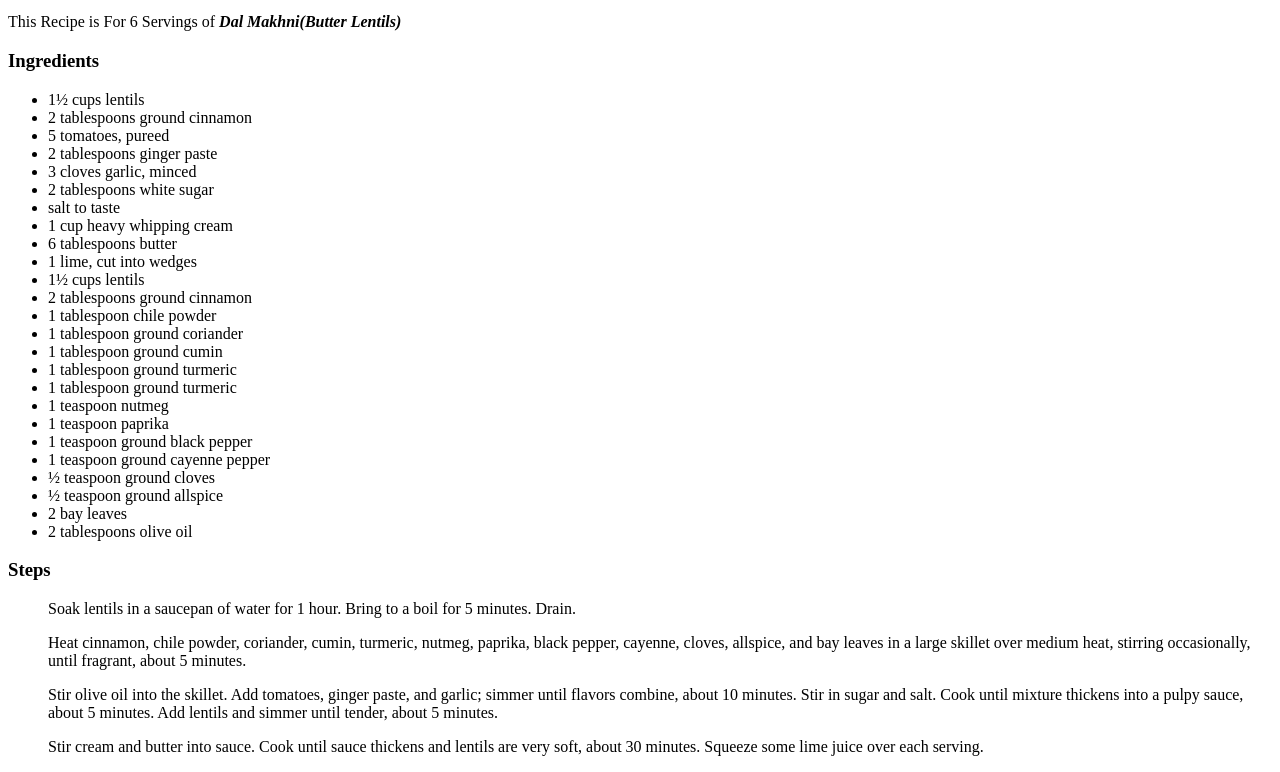
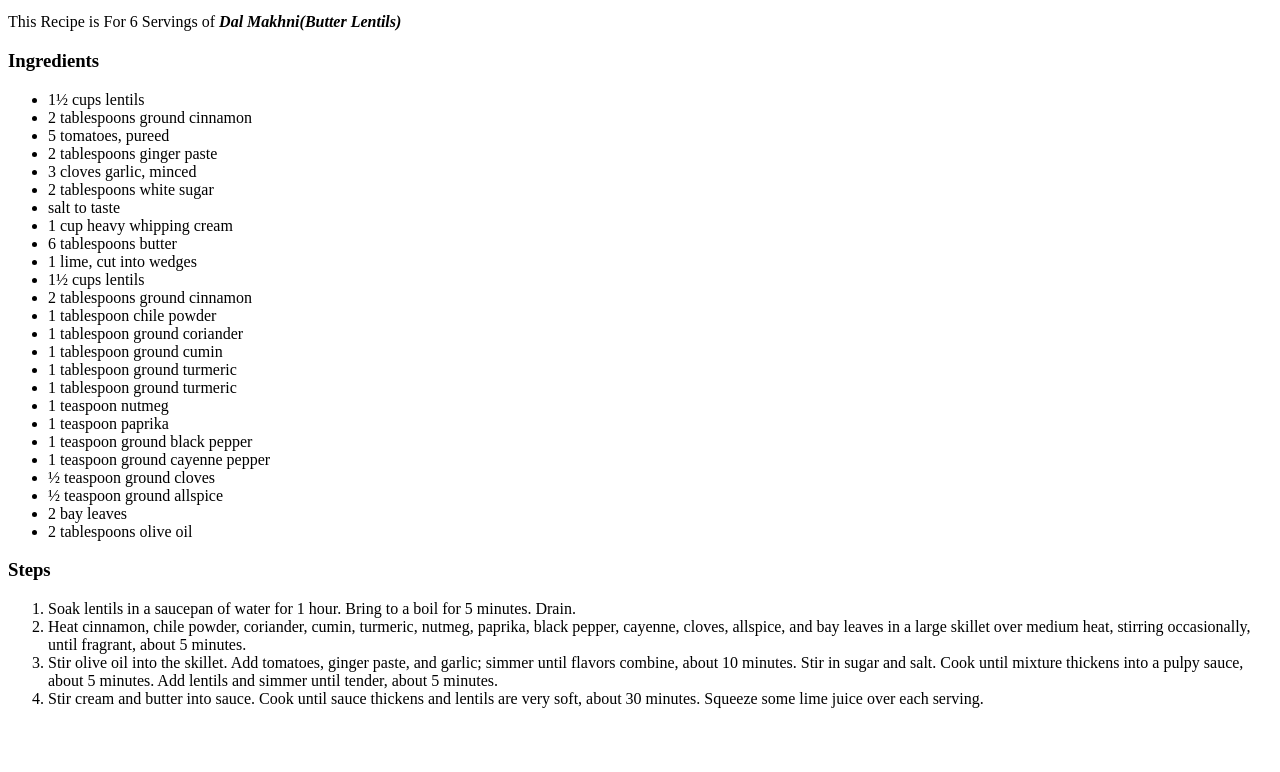
Before and after one commit to mskhurana728/odin-recipes, a plain HTML site: page recipes/dalMakhni.html in a window 1280 px wide. Shown: the part 500-1272 px from the top of the page. After the commit the page ends 1224 px from the top, so only its background shows below. Drawn offline with Linux system fonts and the light colour scheme.

Commit message:
Changed The P tag to li in Ordered List of Steps

```diff
--- a/recipes/dalMakhni.html
+++ b/recipes/dalMakhni.html
@@ -56,21 +56,21 @@
     <ol>
 
 
-        <p> Soak lentils in a saucepan of water for 1 hour. Bring to a boil for 5 minutes. Drain.</p>
+        <li> Soak lentils in a saucepan of water for 1 hour. Bring to a boil for 5 minutes. Drain.</li>
 
 
-        <p> Heat cinnamon, chile powder, coriander, cumin, turmeric, nutmeg, paprika, black pepper, cayenne, cloves,
+        <li> Heat cinnamon, chile powder, coriander, cumin, turmeric, nutmeg, paprika, black pepper, cayenne, cloves,
             allspice, and bay leaves in a large skillet over medium heat, stirring occasionally, until fragrant, about 5
-            minutes.</p>
+            minutes.</li>
 
 
-        <p> Stir olive oil into the skillet. Add tomatoes, ginger paste, and garlic; simmer until flavors combine, about
+        <li> Stir olive oil into the skillet. Add tomatoes, ginger paste, and garlic; simmer until flavors combine, about
             10 minutes. Stir in sugar and salt. Cook until mixture thickens into a pulpy sauce, about 5 minutes. Add
-            lentils and simmer until tender, about 5 minutes.</p>
+            lentils and simmer until tender, about 5 minutes.</li>
 
 
-        <p> Stir cream and butter into sauce. Cook until sauce thickens and lentils are very soft, about 30 minutes.
-            Squeeze some lime juice over each serving.</p>
+        <li> Stir cream and butter into sauce. Cook until sauce thickens and lentils are very soft, about 30 minutes.
+            Squeeze some lime juice over each serving.</li>
 
     </ol>
 
```
Also changed, not shown: recipes/palakPaneer.html (+5 -5 lines).
